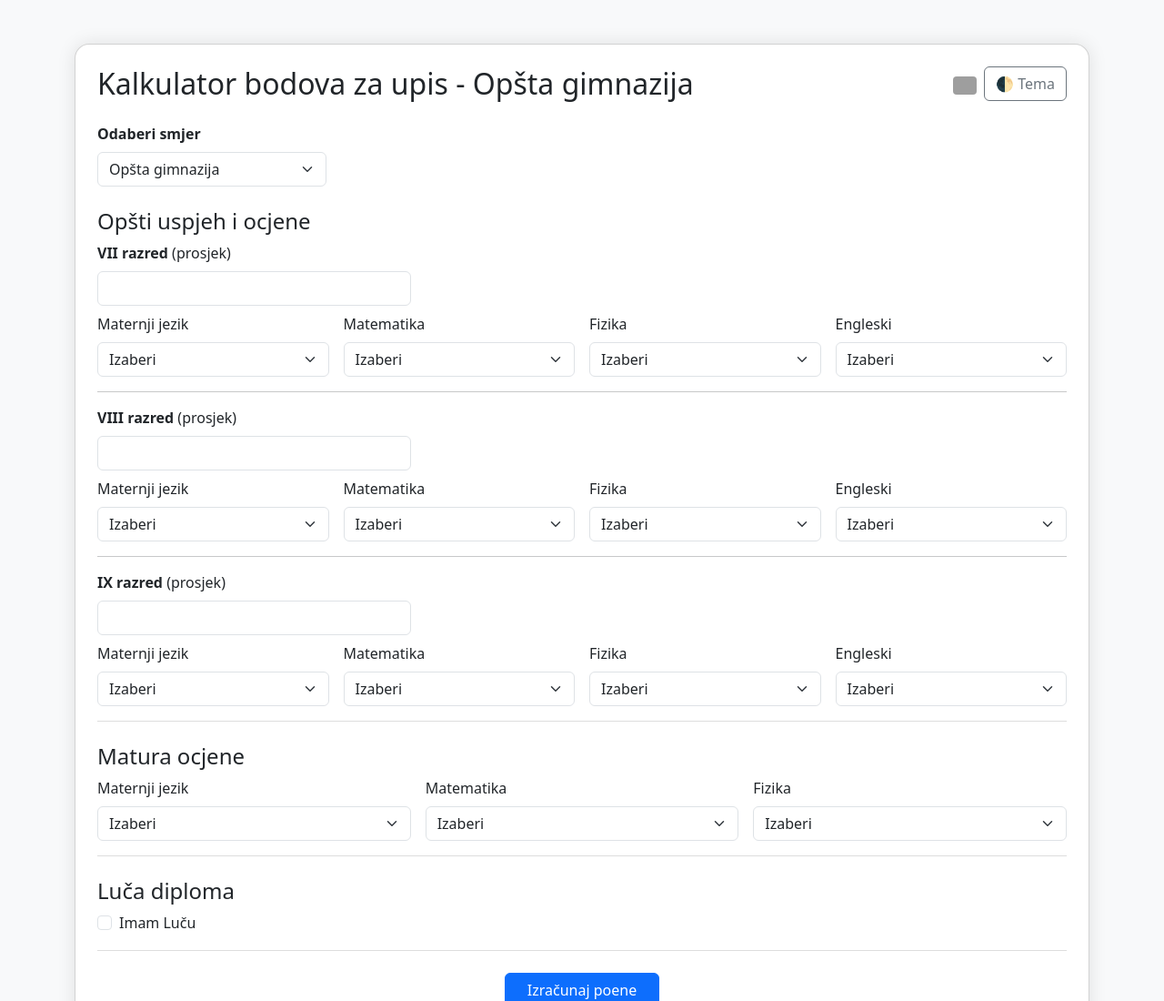
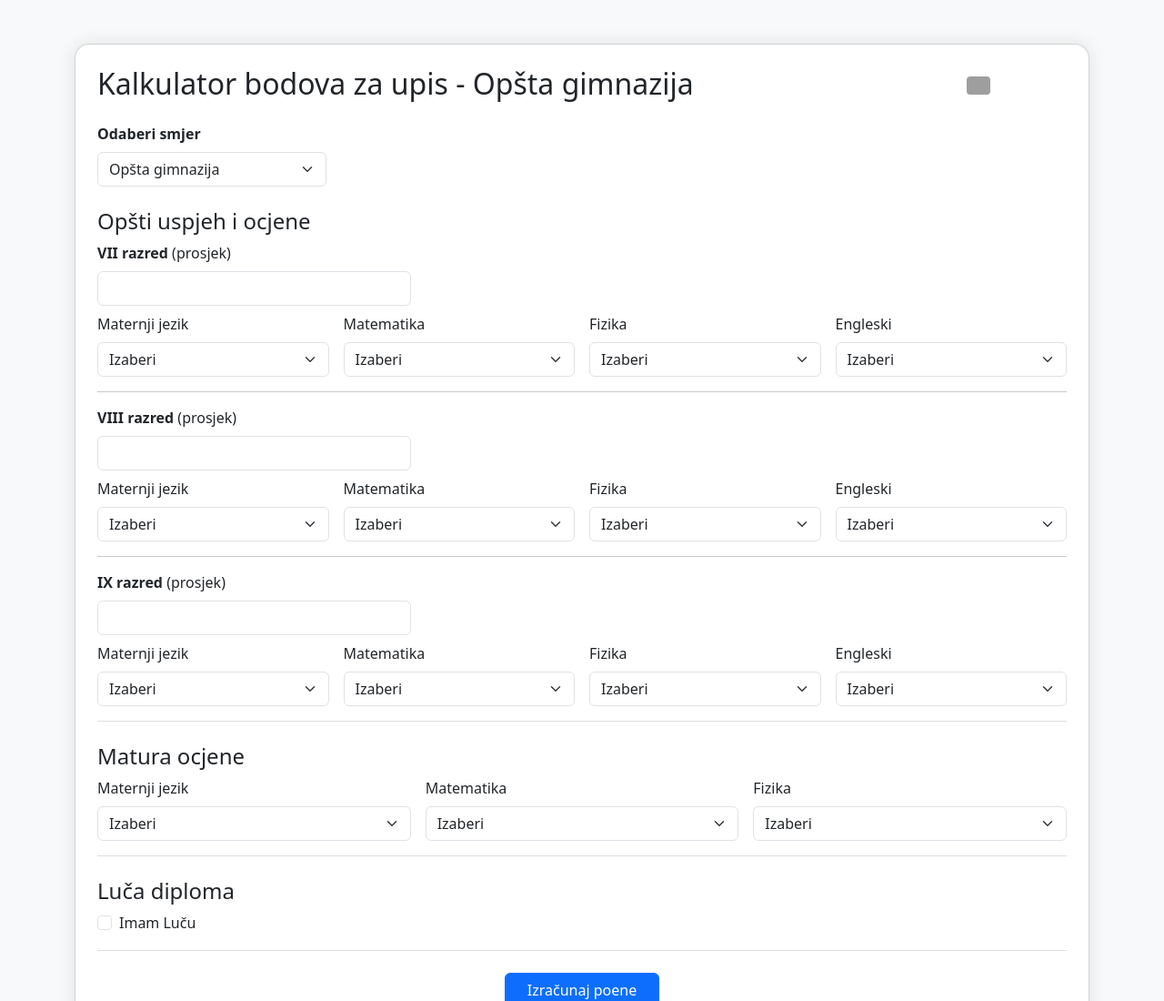
Before and after one commit to antonn1705/kalkulator_poena, a plain HTML site: page index.html in a window 1280 px wide. Shown: the top 1100 px of the page at 91% size. Drawn offline with nearby package versions, Linux system fonts and the light colour scheme; grey boxes are pictures that could not be loaded.

Commit message:
Update index.html

```diff
--- a/index.html
+++ b/index.html
@@ -19,7 +19,6 @@
           <a href="index-al.html" title="Shqip">
             <img src="https://flagcdn.com/w40/al.png" alt="Albanski" style="width: 26px; height: auto; border-radius: 4px;">
           </a>
-          <button class="btn btn-outline-secondary ms-2" onclick="toggleDarkMode()">🌓 Tema</button>
         </div>
       </div>
 
```
